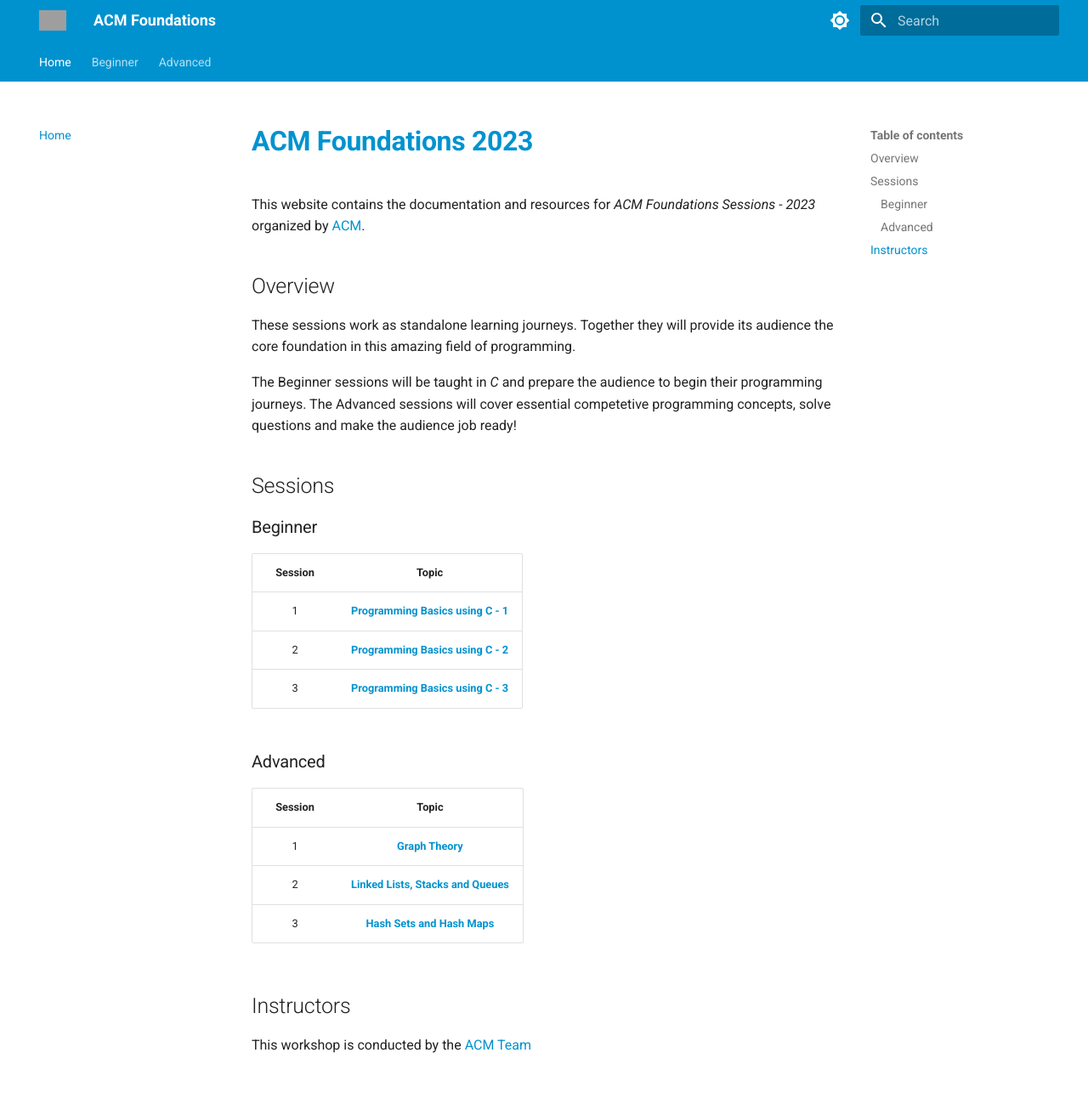
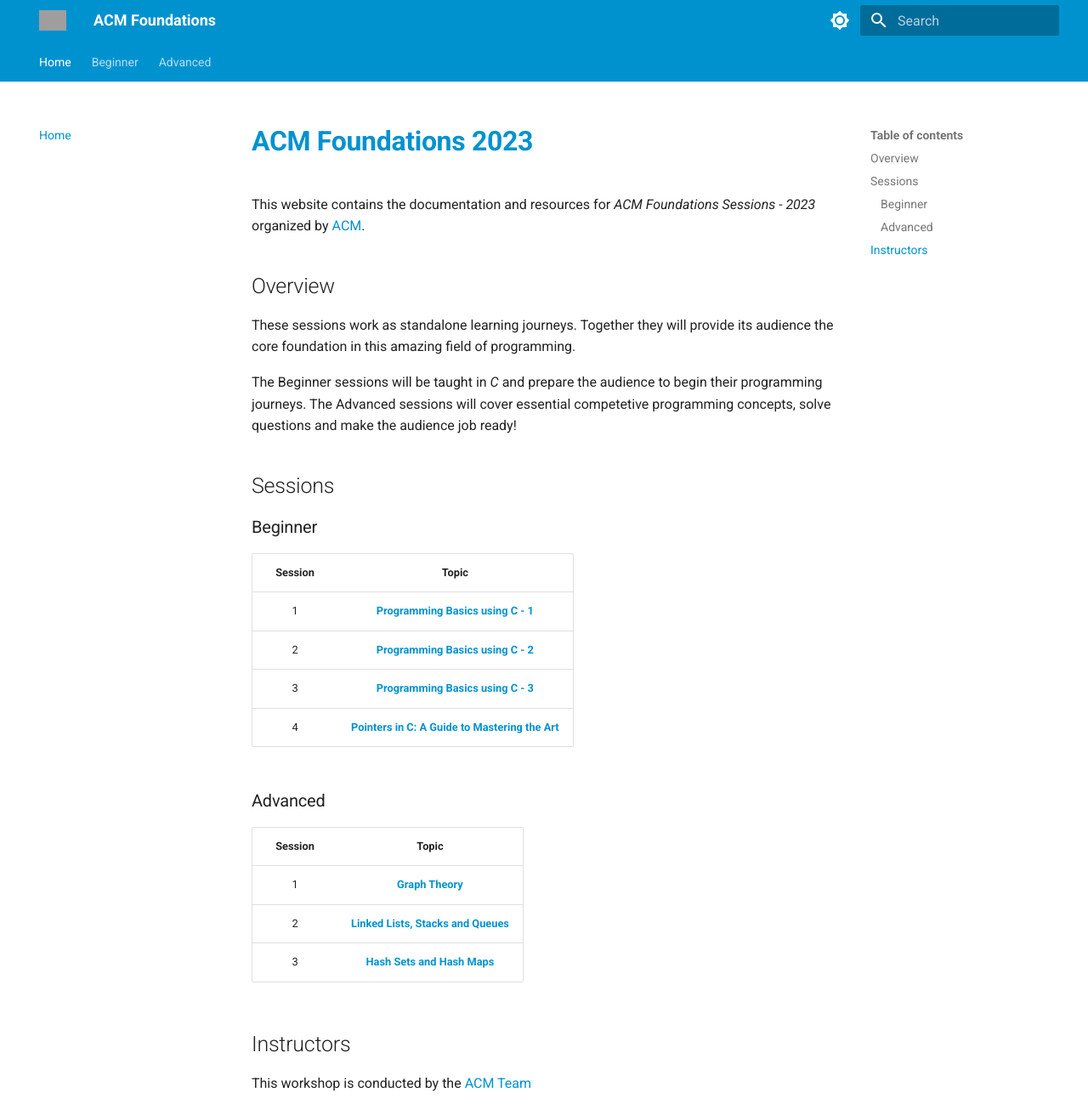
Before and after one commit to howdoiusekeyboard/ACM_Foundations_2023, an MkDocs documentation site: the page built from docs/index.md, in a window 1280 px wide and 1312 px high. Shown: the whole window at 85% size. Built offline with MkDocs 1.6.1 and Material for MkDocs 9.7.7, drawn with Linux system fonts in a browser that asks for light colours; grey boxes are pictures that could not be loaded.

Commit message:
Update index.md

```diff
--- a/docs/index.md
+++ b/docs/index.md
@@ -18,6 +18,7 @@
 | 1 | [**Programming Basics using C - 1**](./Beginner-1) |
 | 2 | [**Programming Basics using C - 2**](./Beginner-2) |
 | 3 | [**Programming Basics using C - 3**](./Beginner-3) |
+| 4 | [**Pointers in C: A Guide to Mastering the Art**](./Beginner-4) |
 
 
 
```
